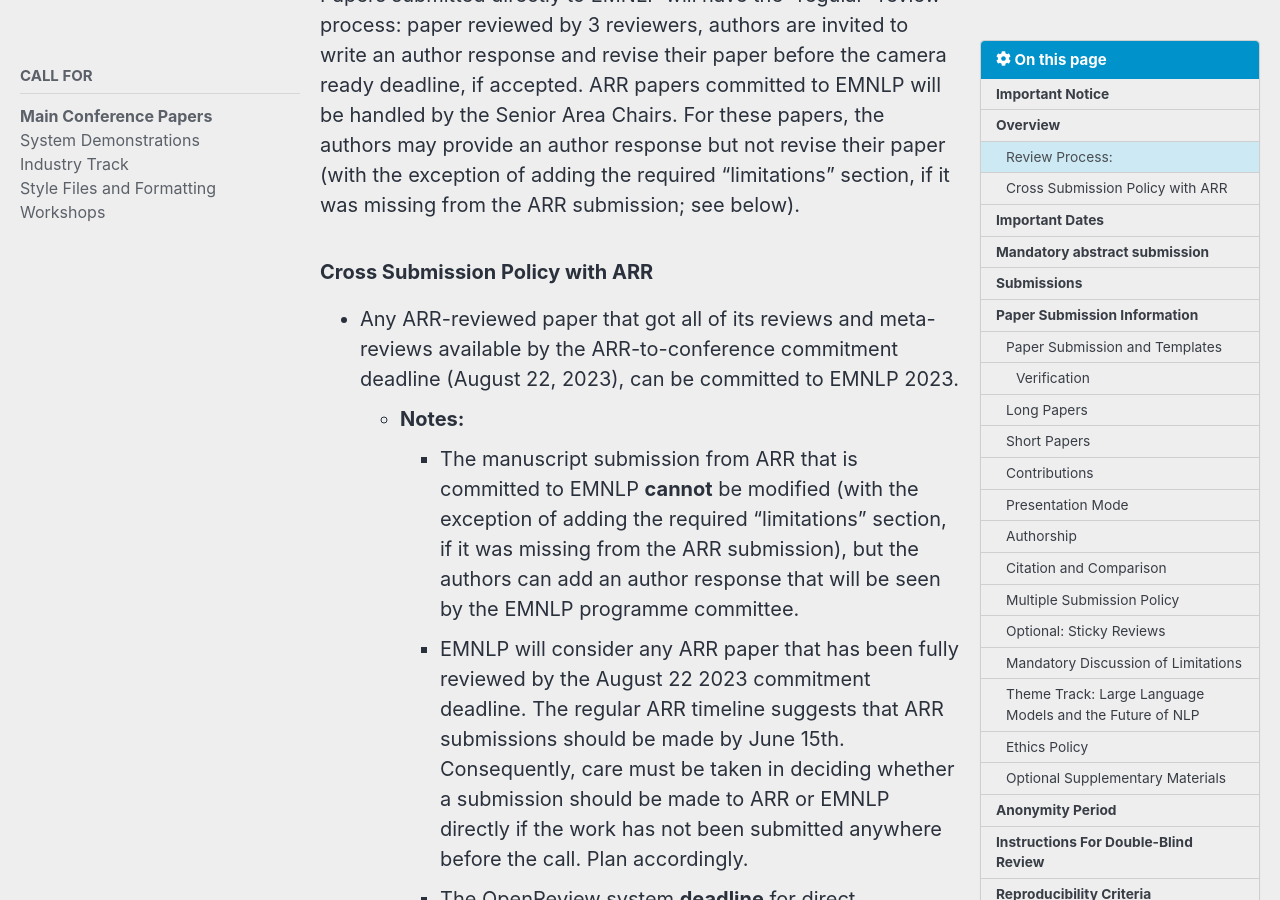
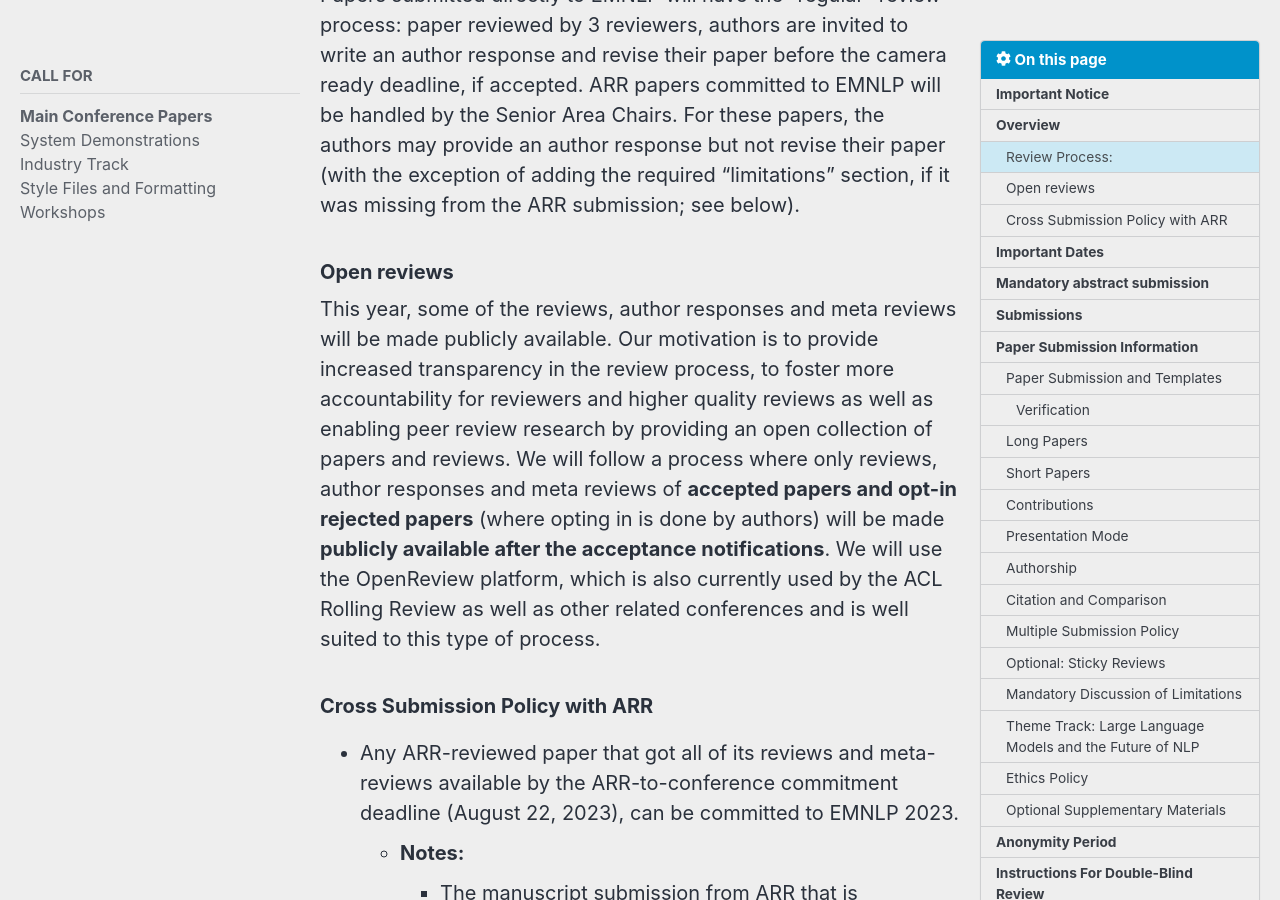
Before and after one commit to acl-org/emnlp-2023, a Jekyll site: the page built from _pages/calls/Main Conference Papers.md, in a window 1280 px wide and 900 px high, scrolled down 1241 px. Built offline with Jekyll 4.4.1, drawn with Linux system fonts in a browser that asks for light colours; cached includes are drawn as plain includes; nearby versions of some CDN libraries.

Commit message:
Add blurb about openreview
(to complement the blog that came out earlier)

```diff
--- a/_pages/calls/Main Conference Papers.md
+++ b/_pages/calls/Main Conference Papers.md
@@ -28,6 +28,9 @@
 ### Review Process:
 Papers submitted directly to EMNLP will have the “regular” review process: paper reviewed by 3 reviewers, authors are invited to write an author response and revise their paper before the camera ready deadline, if accepted. ARR papers committed to EMNLP will be handled by the Senior Area Chairs. For these papers, the authors may provide an author response but not revise their paper (with the exception of adding the required “limitations” section, if it was missing from the ARR submission; see below).
 
+### Open reviews
+
+This year, some of the reviews, author responses and meta reviews will be made publicly available. Our motivation is to provide increased transparency in the review process, to foster more accountability for reviewers and higher quality reviews as well as enabling peer review research by providing an open collection of papers and reviews. We will follow a process where only reviews, author responses and meta reviews of **accepted papers and opt-in rejected papers** (where opting in is done by authors) will be made **publicly available after the acceptance notifications**. We will use the OpenReview platform, which is also currently used by the ACL Rolling Review as well as other related conferences and is well suited to this type of process.
 
 ### Cross Submission Policy with ARR
 
```
